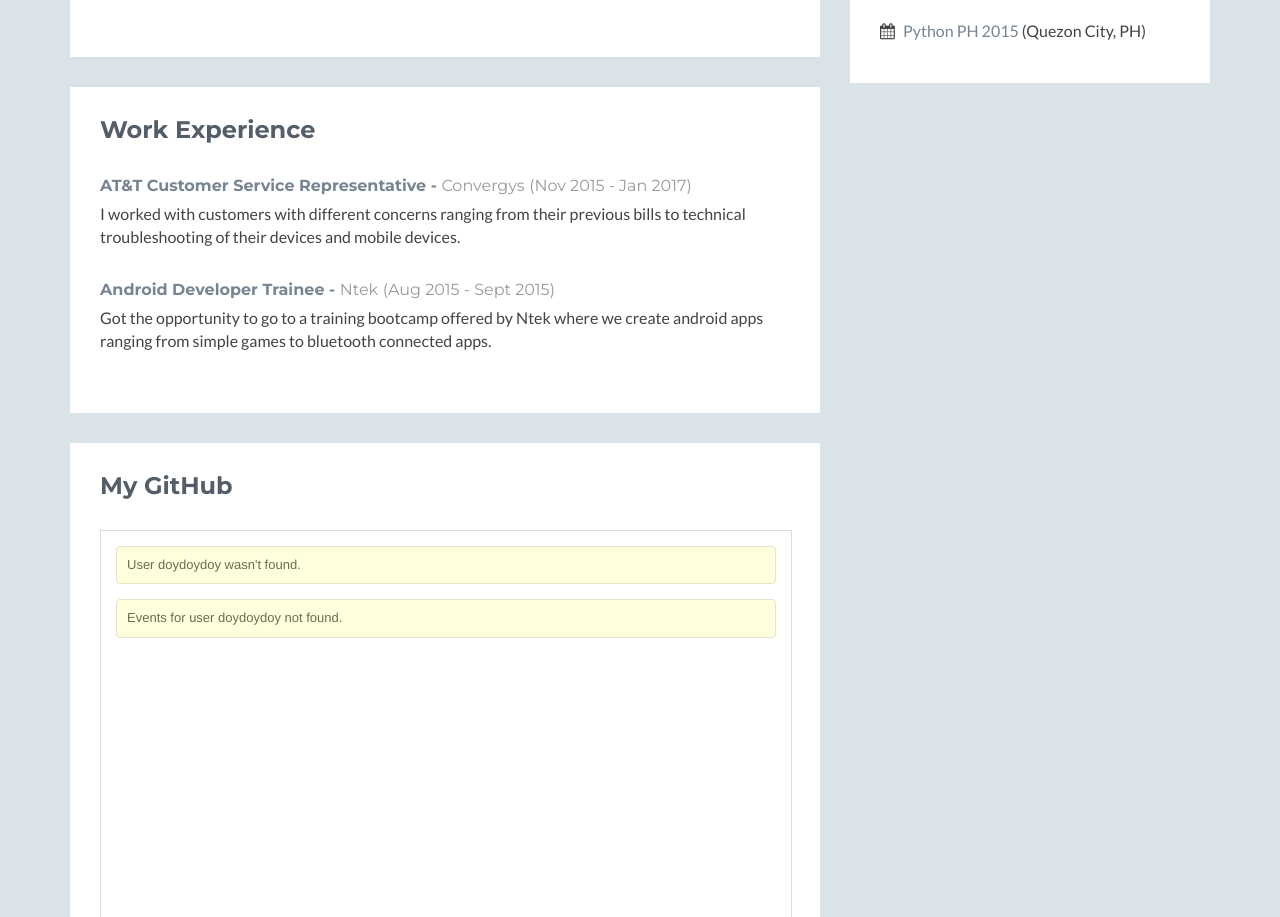
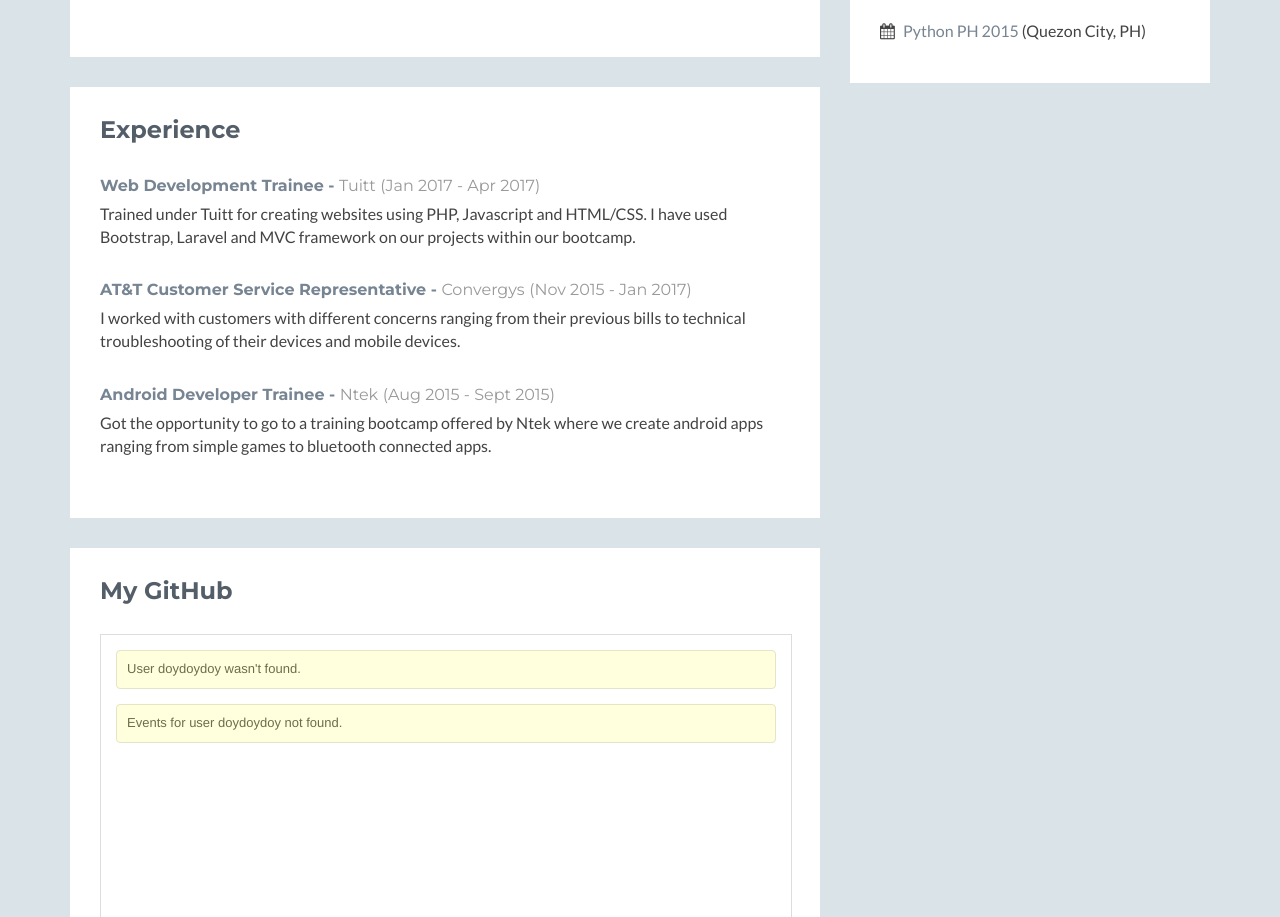
Before and after one commit to doydoydoy/resume, a plain HTML site: page index.html in a window 1280 px wide. Shown: the part 1790-2707 px from the top of the page. Drawn offline with nearby package versions, Linux system fonts and the light colour scheme; no server answers; some icons are missing.

Commit message:
added tuitt experience

```diff
--- a/index.html
+++ b/index.html
@@ -118,8 +118,12 @@
 
                 <section class="experience section">
                     <div class="section-inner">
-                        <h2 class="heading">Work Experience</h2>
+                        <h2 class="heading">Experience</h2>
                         <div class="content">
+                            <div class="item">
+                                <h3 class="title">Web Development Trainee - <span class="place"><a href="#">Tuitt</a></span> <span class="year">(Jan 2017 - Apr 2017)</span></h3>
+                                <p>Trained under Tuitt for creating websites using PHP, Javascript and HTML/CSS. I have used Bootstrap, Laravel and MVC framework on our projects within our bootcamp.</p>
+                            </div><!--//item-->
                             <div class="item">
                                 <h3 class="title">AT&T Customer Service Representative - <span class="place"><a href="#">Convergys</a></span> <span class="year">(Nov 2015 - Jan 2017)</span></h3>
                                 <p>I worked with customers with different concerns ranging from their previous bills to technical troubleshooting of their devices and mobile devices.</p>
```
